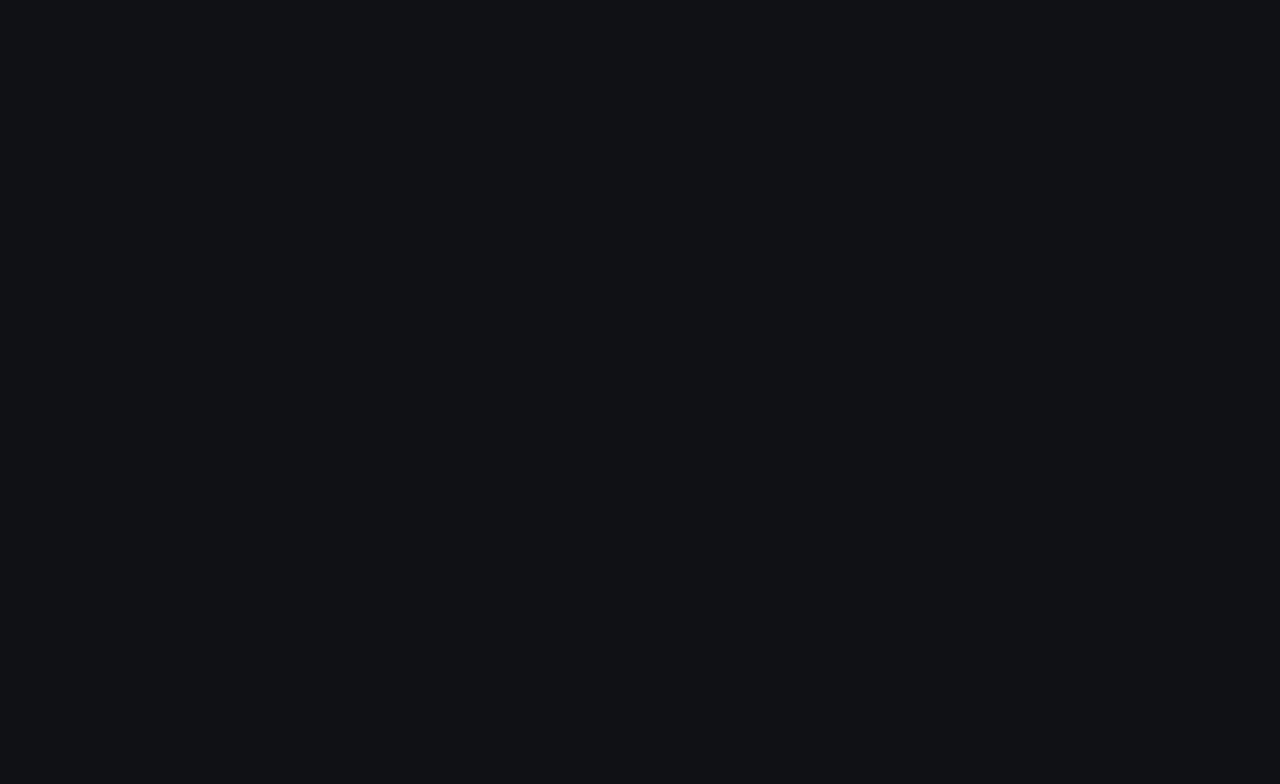
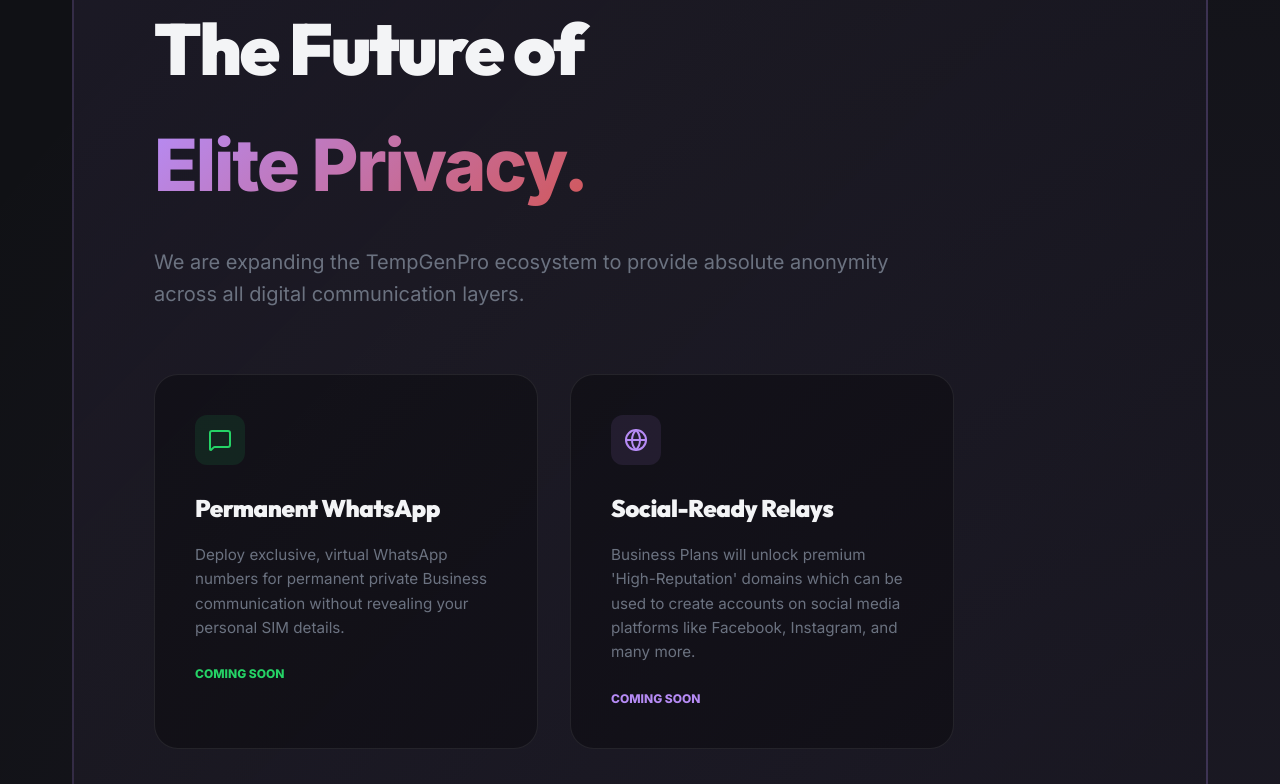
Before and after one commit to SOFTAPPP/TempGenPro, a React (Vite) app in the folder client/: page / in a window 1280 px wide. Shown: the part 2760-3544 px from the top of the page. Before the commit the page ends 2722 px from the top, so only its background shows below. Built offline with nearby package versions, Linux system fonts and the light colour scheme; no server answers.

Commit message:
updated
updated

```diff
--- a/client/src/pages/Features.tsx
+++ b/client/src/pages/Features.tsx
@@ -115,6 +115,24 @@
           </motion.div>
         ))}
       </div>
+      {/* 🚀 Feature Roadmap */}
+      <div style={{ textAlign: 'center', marginBottom: '4rem' }}>
+        <h2 style={{ fontSize: '3rem', fontWeight: 900, marginBottom: '1.25rem' }}>Innovation <span className="gradient-text">Roadmap</span></h2>
+        <p style={{ color: 'var(--text-muted)', fontSize: '1.1rem' }}>We're building the most complete anonymity ecosystem on the web.</p>
+      </div>
+
+      <div style={{ display: 'grid', gridTemplateColumns: 'repeat(auto-fit, minmax(300px, 1fr))', gap: '2rem', marginBottom: '8rem' }}>
+        <div className="card" style={{ padding: '2.5rem', border: '1px solid rgba(37, 211, 102, 0.2)', position: 'relative' }}>
+          <span className="badge" style={{ position: 'absolute', top: '1.5rem', right: '1.5rem', background: 'rgba(37, 211, 102, 0.1)', color: '#25D366', fontSize: '0.65rem' }}>COMING SOON</span>
+          <h4 style={{ fontSize: '1.4rem', fontWeight: 900, marginBottom: '1rem', color: 'var(--text-bold)' }}>Permanent WhatsApp</h4>
+          <p style={{ fontSize: '0.95rem', color: 'var(--text-muted)', lineHeight: 1.6 }}>Secure, dedicated virtual numbers for WhatsApp business and personal use without a physical SIM card.</p>
+        </div>
+        <div className="card" style={{ padding: '2.5rem', border: '1px solid rgba(182, 139, 245, 0.2)', position: 'relative' }}>
+          <span className="badge" style={{ position: 'absolute', top: '1.5rem', right: '1.5rem', background: 'rgba(182, 139, 245, 0.1)', color: 'var(--primary)', fontSize: '0.65rem' }}>COMING SOON</span>
+          <h4 style={{ fontSize: '1.4rem', fontWeight: 900, marginBottom: '1rem', color: 'var(--text-bold)' }}>Social Media Relays</h4>
+          <p style={{ fontSize: '0.95rem', color: 'var(--text-muted)', lineHeight: 1.6 }}>Premium and optimized domains for creating accounts on social media platforms like Facebook, Instagram, and many more.</p>
+        </div>
+      </div>
 
       {/* Call to Action */}
       <motion.section
--- a/client/src/pages/Home.tsx
+++ b/client/src/pages/Home.tsx
@@ -1,6 +1,6 @@
 import React, { useState } from 'react';
 import { motion, AnimatePresence } from 'framer-motion';
-import { Shield, Zap, Mail, Copy, Star, ArrowRight } from 'lucide-react';
+import { Shield, Zap, Mail, Copy, Star, ArrowRight, MessageSquare, Globe } from 'lucide-react';
 import SmartLink from '../components/SmartLink';
 
 const Home: React.FC = () => {
@@ -236,6 +236,67 @@
           ))}
         </div>
       </section>
+
+      {/* 🚀 Coming Soon: The Innovation Roadmap */}
+      <section style={{ padding: '8rem 0', overflow: 'hidden' }}>
+        <motion.div
+          initial={{ opacity: 0 }}
+          whileInView={{ opacity: 1 }}
+          viewport={{ once: true }}
+          className="card"
+          style={{
+            background: 'linear-gradient(135deg, rgba(182, 139, 245, 0.08) 0%, rgba(0,0,0,0) 100%)',
+            border: '2px solid rgba(182, 139, 245, 0.2)',
+            padding: '5rem',
+            borderRadius: '48px',
+            position: 'relative'
+          }}
+        >
+          <div style={{ position: 'absolute', top: '2rem', right: '3rem', display: 'flex', gap: '8px' }}>
+            <div style={{ width: '8px', height: '8px', borderRadius: '50%', background: 'var(--primary)' }}></div>
+            <div style={{ width: '8px', height: '8px', borderRadius: '50%', background: 'rgba(255,255,255,0.2)' }}></div>
+            <div style={{ width: '8px', height: '8px', borderRadius: '50%', background: 'rgba(255,255,255,0.2)' }}></div>
+          </div>
+
+          <div style={{ maxWidth: '800px' }}>
+            <div className="badge" style={{ marginBottom: '1.5rem', background: 'rgba(182, 139, 245, 0.1)', color: 'var(--primary)' }}>
+              <span>Q3 2026</span>
+            </div>
+            <h2 style={{ fontSize: '4.5rem', fontWeight: 900, marginBottom: '1.5rem', letterSpacing: '-0.03em' }}>
+              The Future of <span className="gradient-text">Elite Privacy.</span>
+            </h2>
+            <p style={{ fontSize: '1.25rem', color: 'var(--text-muted)', marginBottom: '4rem', lineHeight: 1.6 }}>
+              We are expanding the TempGenPro ecosystem to provide absolute anonymity across all digital communication layers.
+            </p>
+
+            <div style={{ display: 'grid', gridTemplateColumns: 'repeat(auto-fit, minmax(300px, 1fr))', gap: '2rem' }}>
+              <motion.div
+                whileHover={{ y: -10 }}
+                style={{ background: 'rgba(0,0,0,0.3)', padding: '2.5rem', borderRadius: '24px', border: '1px solid var(--border)' }}
+              >
+                <div style={{ width: '50px', height: '50px', borderRadius: '12px', background: 'rgba(37, 211, 102, 0.1)', color: '#25D366', display: 'flex', alignItems: 'center', justifyContent: 'center', marginBottom: '1.5rem' }}>
+                  <MessageSquare size={24} />
+                </div>
+                <h3 style={{ fontSize: '1.5rem', fontWeight: 900, marginBottom: '1rem' }}>Permanent WhatsApp</h3>
+                <p style={{ color: 'var(--text-muted)', fontSize: '0.95rem', lineHeight: 1.6 }}>Deploy exclusive, virtual WhatsApp numbers for permanent private Business communication without revealing your personal SIM details.</p>
+                <div style={{ marginTop: '1.5rem', fontSize: '0.75rem', fontWeight: 900, color: '#25D366', textTransform: 'uppercase' }}>Coming Soon</div>
+              </motion.div>
+
+              <motion.div
+                whileHover={{ y: -10 }}
+                style={{ background: 'rgba(0,0,0,0.3)', padding: '2.5rem', borderRadius: '24px', border: '1px solid var(--border)' }}
+              >
+                <div style={{ width: '50px', height: '50px', borderRadius: '12px', background: 'rgba(182, 139, 245, 0.1)', color: 'var(--primary)', display: 'flex', alignItems: 'center', justifyContent: 'center', marginBottom: '1.5rem' }}>
+                  <Globe size={24} />
+                </div>
+                <h3 style={{ fontSize: '1.5rem', fontWeight: 900, marginBottom: '1rem' }}>Social-Ready Relays</h3>
+                <p style={{ color: 'var(--text-muted)', fontSize: '0.95rem', lineHeight: 1.6 }}>Business Plans will unlock premium 'High-Reputation' domains which can be used to create accounts on social media platforms like Facebook, Instagram, and many more.</p>
+                <div style={{ marginTop: '1.5rem', fontSize: '0.75rem', fontWeight: 900, color: 'var(--primary)', textTransform: 'uppercase' }}>Coming Soon</div>
+              </motion.div>
+            </div>
+          </div>
+        </motion.div>
+      </section>
     </div>
   );
 };
--- a/client/src/pages/Privacy.tsx
+++ b/client/src/pages/Privacy.tsx
@@ -1,6 +1,6 @@
 import React from 'react';
 import { motion } from 'framer-motion';
-import { Lock, EyeOff, Trash2, Database } from 'lucide-react';
+import { Lock, EyeOff, Trash2, Database, Globe } from 'lucide-react';
 
 const Privacy: React.FC = () => {
   return (
@@ -51,6 +51,15 @@
             </p>
           </section>
 
+          <section style={{ marginBottom: '2.5rem' }}>
+            <h3 style={{ display: 'flex', alignItems: 'center', gap: '10px', marginBottom: '1rem' }}>
+              <Globe size={20} color="var(--primary)" /> 5. Virtual Numbers & Premium Domains
+            </h3>
+            <p style={{ color: 'var(--text)' }}>
+              Upon the release of our Virtual Number and Social-Ready Relay services, additional data specifically required by these providers for service activation may be handled. We maintain our core commitment to proxy and scrub all metadata to preserve your anonymity.
+            </p>
+          </section>
+
           <p style={{ fontSize: '0.85rem', color: 'var(--text-muted)', marginTop: '3rem' }}>
             Last updated: April 10, 2026
           </p>
--- a/client/src/pages/Terms.tsx
+++ b/client/src/pages/Terms.tsx
@@ -50,7 +50,16 @@
 
           <section style={{ marginBottom: '2.5rem' }}>
             <h3 style={{ display: 'flex', alignItems: 'center', gap: '10px', marginBottom: '1rem' }}>
-              <Shield size={20} color="var(--primary)" /> 4. Disclaimer of Warranty
+              <Shield size={20} color="var(--primary)" /> 4. Virtual Numbers & Premium Tunnels
+            </h3>
+            <p style={{ color: 'var(--text)' }}>
+              Usage of upcoming virtual numbers (WhatsApp/SMS) and premium social-ready domains is subject to additional fair-use policies. These services are intended for personal privacy and legitimate professional research. Any automated bulk-registration or commercial exploitation is strictly prohibited and will result in non-refundable termination.
+            </p>
+          </section>
+
+          <section style={{ marginBottom: '2.5rem' }}>
+            <h3 style={{ display: 'flex', alignItems: 'center', gap: '10px', marginBottom: '1rem' }}>
+              <AlertTriangle size={20} color="var(--primary)" /> 5. Disclaimer of Warranty
             </h3>
             <p style={{ color: 'var(--text)' }}>
               TempGenPro is provided "as is" and "as available". We make no warranties regarding the reliability, security, or performance of the email delivery service. Temporary data may be lost or deleted at any time.
```
